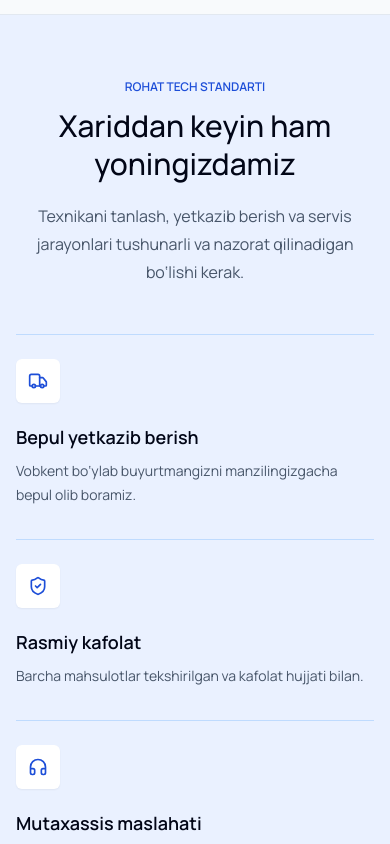
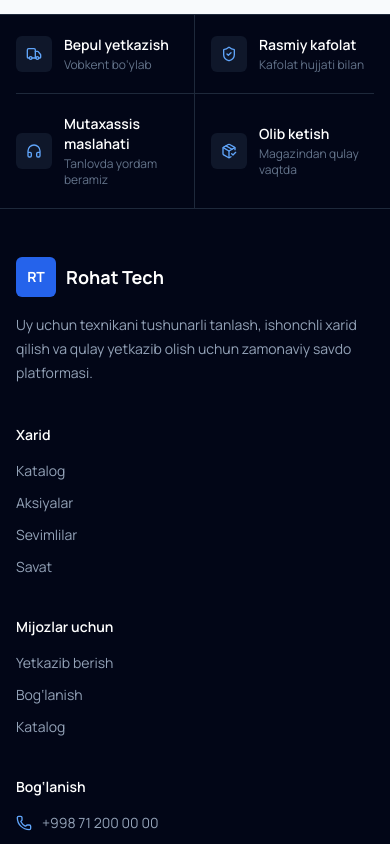
Before and after one commit to otabek-shukurov/rohat-tech, a Next.js app in the folder apps/web/: page / in a window 390 px wide. Shown: the part 5280-6124 px from the top of the page. Built offline with nearby package versions, Linux system fonts and the light colour scheme; no server answers.

Commit message:
Move service benefits into footer

```diff
--- a/apps/web/src/app/page.tsx
+++ b/apps/web/src/app/page.tsx
@@ -7,11 +7,7 @@ import {
   ArrowLeft,
   ArrowRight,
   ChevronRight,
-  Headphones,
-  PackageCheck,
-  ShieldCheck,
-  ShoppingBag,
-  Truck
+  ShoppingBag
 } from 'lucide-react';
 import { BrandMarquee } from '@/components/brand-marquee';
 import { HomeExperience } from '@/components/home-experience';
@@ -34,13 +30,6 @@ const categories = [
   { title: 'Televizorlar', caption: 'Tiniq tasvir', image: '/images/hero-tv.png', position: '75% center' },
   { title: 'Kir yuvish mashinalari', caption: 'Kundalik qulaylik', image: '/images/hero-washer.png', position: '72% center' },
   { title: 'Konditsionerlar', caption: 'Har faslda komfort', image: '/images/rohat-tech-hero.png', position: '82% 25%' }
-];
-
-const services = [
-  { icon: Truck, title: 'Bepul yetkazib berish', text: 'Vobkent bo‘ylab buyurtmangizni manzilingizgacha bepul olib boramiz.' },
-  { icon: ShieldCheck, title: 'Rasmiy kafolat', text: 'Barcha mahsulotlar tekshirilgan va kafolat hujjati bilan.' },
-  { icon: Headphones, title: 'Mutaxassis maslahati', text: 'Tanlovdan keyingi servisgacha yordam beramiz.' },
-  { icon: PackageCheck, title: 'Olib ketish imkoniyati', text: 'Tayyor buyurtmani magazindan qulay vaqtda oling.' }
 ];
 
 export default function HomePage() {
@@ -170,25 +159,6 @@ export default function HomePage() {
         </div>
       </section>
 
-      <section id="delivery" className="border-y border-slate-200 bg-[#eaf1ff] py-16 md:py-24">
-        <div className="mx-auto max-w-7xl px-4 md:px-5">
-          <ScrollReveal className="mx-auto max-w-3xl text-center">
-            <p className="text-xs font-semibold uppercase text-blue-700">Rohat Tech standarti</p>
-            <h2 className="mt-3 text-3xl font-medium leading-tight text-slate-950 md:text-5xl">Xariddan keyin ham yoningizdamiz</h2>
-            <p className="mx-auto mt-5 max-w-2xl text-base leading-7 text-slate-600">Texnikani tanlash, yetkazib berish va servis jarayonlari tushunarli va nazorat qilinadigan bo‘lishi kerak.</p>
-          </ScrollReveal>
-          <div className="mt-12 grid gap-x-8 gap-y-8 sm:grid-cols-2 lg:grid-cols-4">
-            {services.map(({ icon: Icon, title, text }, index) => (
-              <ScrollReveal key={title} delay={index * 90} variant={index % 2 === 0 ? 'left' : 'right'} className="border-t border-blue-200 pt-6">
-                <span className="grid h-11 w-11 place-items-center rounded-md bg-white text-blue-700 shadow-sm"><Icon className="h-5 w-5" /></span>
-                <h3 className="mt-5 text-lg font-semibold text-slate-950">{title}</h3>
-                <p className="mt-2 text-sm leading-6 text-slate-600">{text}</p>
-              </ScrollReveal>
-            ))}
-          </div>
-        </div>
-      </section>
-
     </div>
   );
 }
--- a/apps/web/src/components/site-footer.tsx
+++ b/apps/web/src/components/site-footer.tsx
@@ -2,7 +2,14 @@
 
 import Link from 'next/link';
 import { usePathname } from 'next/navigation';
-import { Mail, MapPin, Phone, ShieldCheck, Truck } from 'lucide-react';
+import { Headphones, Mail, MapPin, PackageCheck, Phone, ShieldCheck, Truck } from 'lucide-react';
+
+const serviceItems = [
+  { icon: Truck, title: 'Bepul yetkazish', text: 'Vobkent bo‘ylab' },
+  { icon: ShieldCheck, title: 'Rasmiy kafolat', text: 'Kafolat hujjati bilan' },
+  { icon: Headphones, title: 'Mutaxassis maslahati', text: 'Tanlovda yordam beramiz' },
+  { icon: PackageCheck, title: 'Olib ketish', text: 'Magazindan qulay vaqtda' }
+];
 
 const shopLinks = [
   ['Katalog', '/catalog'],
@@ -23,15 +30,24 @@ export function SiteFooter() {
 
   return (
     <footer id="contact" className="border-t border-slate-800 bg-slate-950 pb-16 text-slate-300 md:pb-0">
+      <div id="delivery" className="border-b border-slate-800">
+        <div className="mx-auto grid max-w-7xl grid-cols-2 px-4 md:grid-cols-4 md:px-5">
+          {serviceItems.map(({ icon: Icon, title, text }, index) => (
+            <div key={title} className={`flex min-w-0 items-center gap-3 border-slate-800 px-0 py-5 odd:border-r even:pl-4 md:border-b-0 md:border-r md:px-5 md:first:pl-0 md:last:border-r-0 md:last:pr-0 ${index < 2 ? 'border-b' : ''}`}>
+              <span className="grid h-9 w-9 shrink-0 place-items-center rounded-md bg-slate-900 text-blue-400"><Icon className="h-4 w-4" /></span>
+              <div className="min-w-0">
+                <p className="text-sm font-semibold leading-5 text-white">{title}</p>
+                <p className="mt-0.5 text-xs leading-4 text-slate-500">{text}</p>
+              </div>
+            </div>
+          ))}
+        </div>
+      </div>
       <div className="mx-auto max-w-7xl px-4 py-12 md:px-5 md:py-16">
         <div className="grid gap-10 sm:grid-cols-2 lg:grid-cols-[1.3fr_0.7fr_0.8fr_1fr]">
           <div>
             <Link href="/" className="inline-flex items-center gap-2.5 text-lg font-bold text-white"><span className="grid h-10 w-10 place-items-center rounded-md bg-blue-600 text-sm font-black">RT</span>Rohat Tech</Link>
             <p className="mt-4 max-w-sm text-sm leading-6 text-slate-400">Uy uchun texnikani tushunarli tanlash, ishonchli xarid qilish va qulay yetkazib olish uchun zamonaviy savdo platformasi.</p>
-            <div className="mt-5 flex gap-5 text-xs text-slate-400">
-              <span className="flex items-center gap-1.5"><ShieldCheck className="h-4 w-4 text-emerald-400" /> Rasmiy kafolat</span>
-              <span className="flex items-center gap-1.5"><Truck className="h-4 w-4 text-blue-400" /> Tez yetkazish</span>
-            </div>
           </div>
           <FooterLinks title="Xarid" items={shopLinks} />
           <FooterLinks title="Mijozlar uchun" items={customerLinks} />
```
